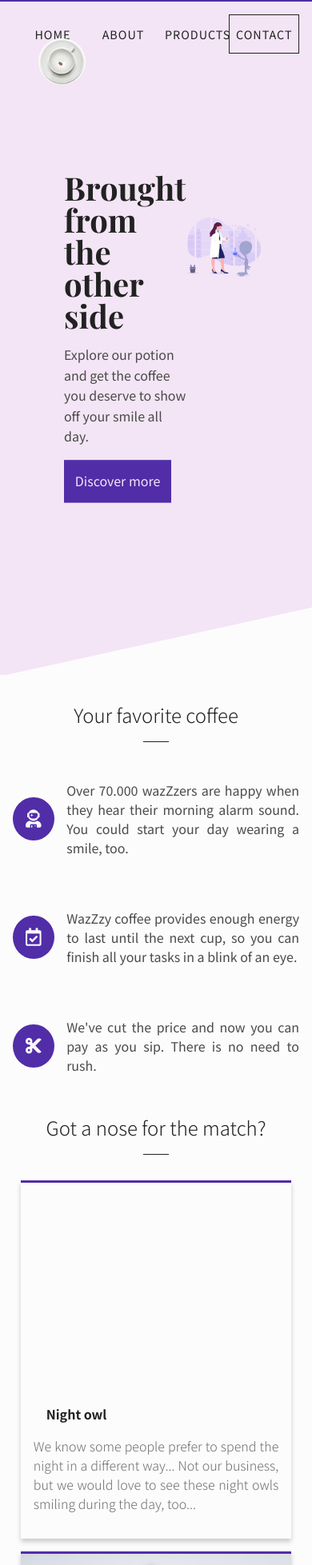
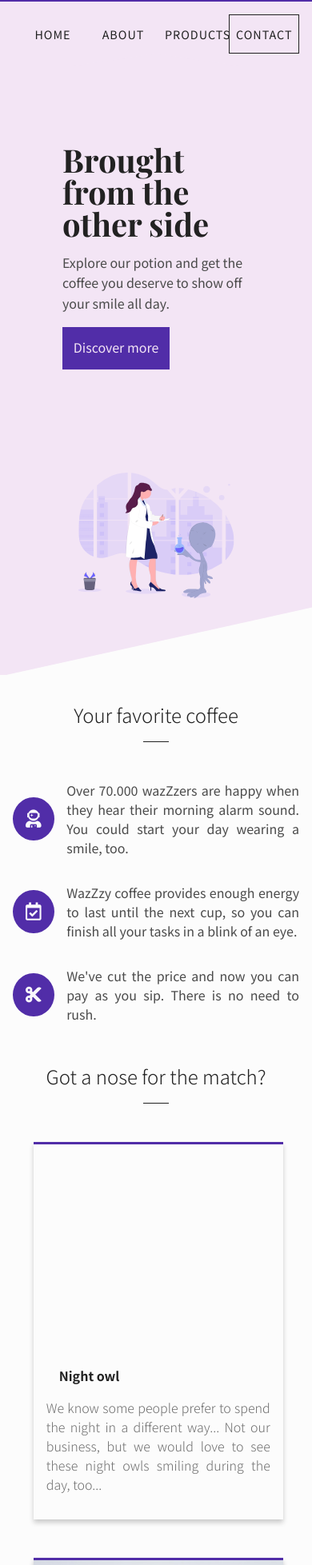
Before and after one commit to andrapetronela/wazZzy, a plain HTML site: page index.html in a window 390 px wide. Shown: the top 1957 px of the page at 80% size. Drawn offline with nearby package versions, Linux system fonts and the light colour scheme.

Commit message:
change cards width for mobile devices

```diff
--- a/style.css
+++ b/style.css
@@ -330,15 +330,23 @@ footer a {
         z-index: 5;
     }
 
+    #nav-bar a:hover,
+    #nav-bar a:active {
+        background-color: var(--light-purple);
+        color: var(--heading-text);
+    }
     #header-img {
         z-index: 6;
     }
     .card {
-        width: 70vw;
+        width: 60vw;
     }
     .products-container {
-        width: 50vw;
+        width: 40vw;
         display: block;
+    }
+    .product-card {
+        margin: 3rem 2rem;
     }
     .img-container {
         height: 30vh;
@@ -351,7 +359,7 @@ footer a {
         padding: 1rem;
     }
     .products-container {
-        width: 70vw;
+        width: 50vw;
     }
      #form {
         top: 70vh;
@@ -359,36 +367,71 @@ footer a {
     h2 {
         margin: 2rem;
     }
+    iframe {
+        height: 60%;
+    }
 }
 
-@media only screen and (max-width: 560px) {
+@media only screen and (max-width: 650px) {
     #hero {
         clip-path: polygon(100% 0, 100% 90%, 2% 100%, 0 100%, 0 0);
     }
 
     #hero-img {
-        right: 2rem;
-        top: 15rem;
-        padding: 2rem;
+        left: 50vw;
+        top: 58vh;
+        transform: translateX(-50%);
+        width: 50vw;
+        padding: 1rem;
     }
 
+    #hero-text {
+        top: 38vh;
+        margin: 0 auto;
+        left: 0;
+        width: 60vw;
+    }
+    .products-container {
+        width: 70vw;
+    }
+    .product-card {
+        width: 60vw;
+    }
+}
+
+@media only screen and (max-width: 560px) {
+    #hero-img {
+        top: 62vh;
+    }
     #nav-bar a:link,
     #nav-bar a:visited {
         padding: .8rem .5rem;
         width: 5.5rem;
     }
 
-    .card {
+    .card:not(:first-child) {
         width: 100vw;
+        margin: 0 auto;
     }
     .products-container {
         width: 95vw;
     }
+    .product-card {
+        width: 80vw;
+    }
     .product-card p {
         padding: 0 1rem 2rem;
     }
-    iframe {
-        width: 70vw;
-        height: 60%;
+}
+@media only screen and (max-width: 455px) {
+    #header {
+        clip-path: polygon(100% 0, 100% 0, 100% 100%, 50% 70%, 0 100%, 0 0);
+    }
+    #header-img {
+        display: none;
+    }
+    #hero-img {
+        top: 70vh;
+        padding: 0;
     }
 }
```
